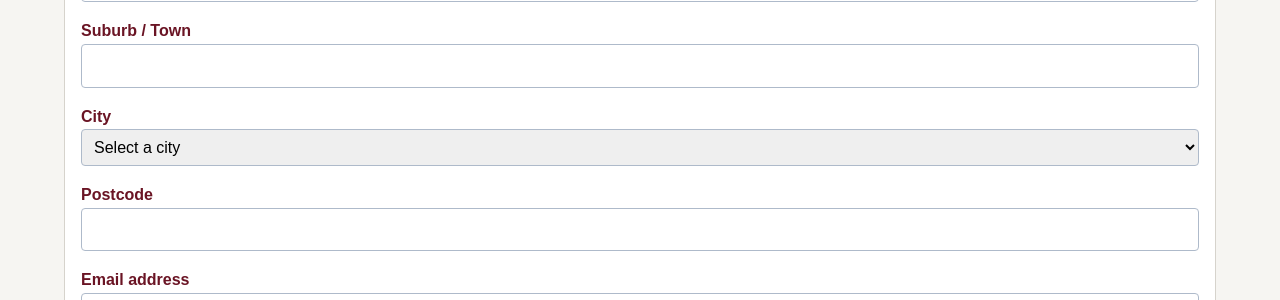
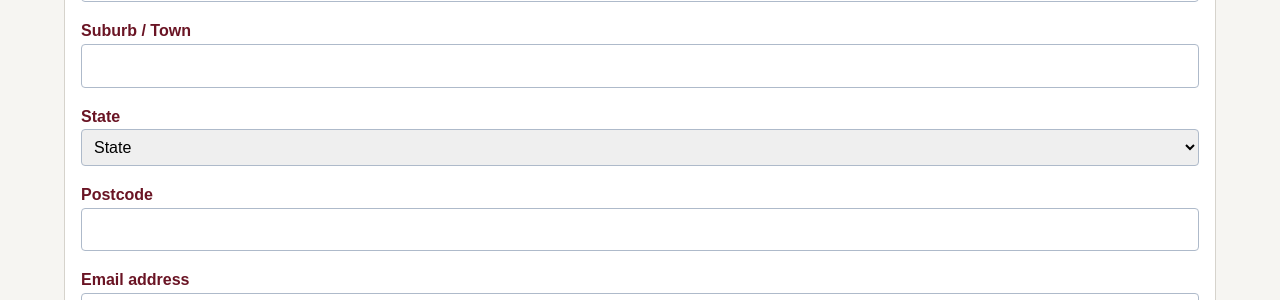
Before and after one commit to 106911603/project_part2_10026, a PHP site: page /apply.php in a window 1280 px wide. Shown: the part 705-1005 px from the top of the page. Run offline with PHP 8.4, Linux system fonts and the light colour scheme.

Commit message:
fix the states

```diff
--- a/apply.php
+++ b/apply.php
@@ -59,45 +59,18 @@
           <input type="text" id="suburb-town" name="suburb-town" maxlength="40" required>
         </p>
         <p>
-          <label for="province">City</label><br>
-          <!--giving cities'name to AI because too much -->
-          <select id="province" name="province" required>
-            <option value="">Select a city</option>
-            <option value="An Giang">An Giang</option>
-            <option value="Bac Ninh">Bắc Ninh</option>
-            <option value="Ca Mau">Cà Mau</option>
-            <option value="Can Tho">Cần Thơ</option>
-            <option value="Cao Bang">Cao Bằng</option>
-            <option value="Da Nang">Đà Nẵng</option>
-            <option value="Dak Lak">Đắk Lắk</option>
-            <option value="Dien Bien">Điện Biên</option>
-            <option value="Dong Nai">Đồng Nai</option>
-            <option value="Dong Thap">Đồng Tháp</option>
-            <option value="Gia Lai">Gia Lai</option>
-            <option value="Ha Tinh">Hà Tĩnh</option>
-            <option value="Hai Phong">Hải Phòng</option>
-            <option value="Hanoi">Hà Nội</option>
-            <option value="Ho Chi Minh City">Thành phố Hồ Chí Minh</option>
-            <option value="Hue">Huế</option>
-            <option value="Hung Yen">Hưng Yên</option>
-            <option value="Khanh Hoa">Khánh Hòa</option>
-            <option value="Lai Chau">Lai Châu</option>
-            <option value="Lam Dong">Lâm Đồng</option>
-            <option value="Lang Son">Lạng Sơn</option>
-            <option value="Lao Cai">Lào Cai</option>
-            <option value="Nghe An">Nghệ An</option>
-            <option value="Ninh Binh">Ninh Bình</option>
-            <option value="Phu Tho">Phú Thọ</option>
-            <option value="Quang Ngai">Quảng Ngãi</option>
-            <option value="Quang Ninh">Quảng Ninh</option>
-            <option value="Quang Tri">Quảng Trị</option>
-            <option value="Son La">Sơn La</option>
-            <option value="Tay Ninh">Tây Ninh</option>
-            <option value="Thai Nguyen">Thái Nguyên</option>
-            <option value="Thanh Hoa">Thanh Hóa</option>
-            <option value="Tuyen Quang">Tuyên Quang</option>
-            <option value="Vinh Long">Vĩnh Long</option>
-          </select>
+          <label for="province">State</label><br>
+            <select id="province" name="province" required>
+              <option value="">State</option>
+              <option value="VIC">VIC</option>
+              <option value="NSW">NSW</option>
+              <option value="QLD">QLD</option>
+              <option value="NT">NT</option>
+              <option value="WA">WA</option>
+              <option value="SA">SA</option>
+              <option value="TAS">TAS</option>
+              <option value="ACT">ACT</option>
+            </select>
         </p>
         <p>
           <label for="postcode">Postcode</label><br>
```
